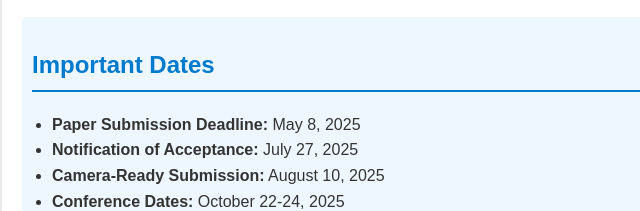
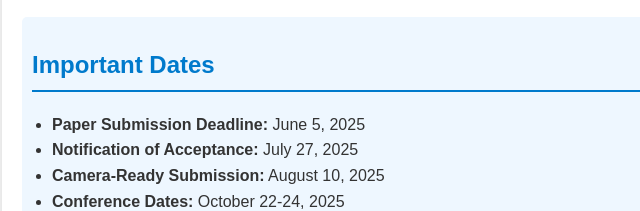
Before and after one commit to qiuunt-conferences/adma2025-trustworthy-data-mining, a plain HTML site: page index.html in a window 1280 px wide. Shown: the part 1791-2002 px from the top of the page, 168-808 px from the left. Drawn offline with Linux system fonts and the light colour scheme.

Commit message:
Update index.html

```diff
--- a/index.html
+++ b/index.html
@@ -73,7 +73,7 @@
         <div class="section">
             <h2>Important Dates</h2>
             <ul>
-                <li><strong>Paper Submission Deadline:</strong> May 8, 2025</li>
+                <li><strong>Paper Submission Deadline:</strong> June 5, 2025</li>
                 <li><strong>Notification of Acceptance:</strong> July 27, 2025</li>
                 <li><strong>Camera-Ready Submission:</strong> August 10, 2025</li>
                 <li><strong>Conference Dates:</strong> October 22-24, 2025</li>
```
